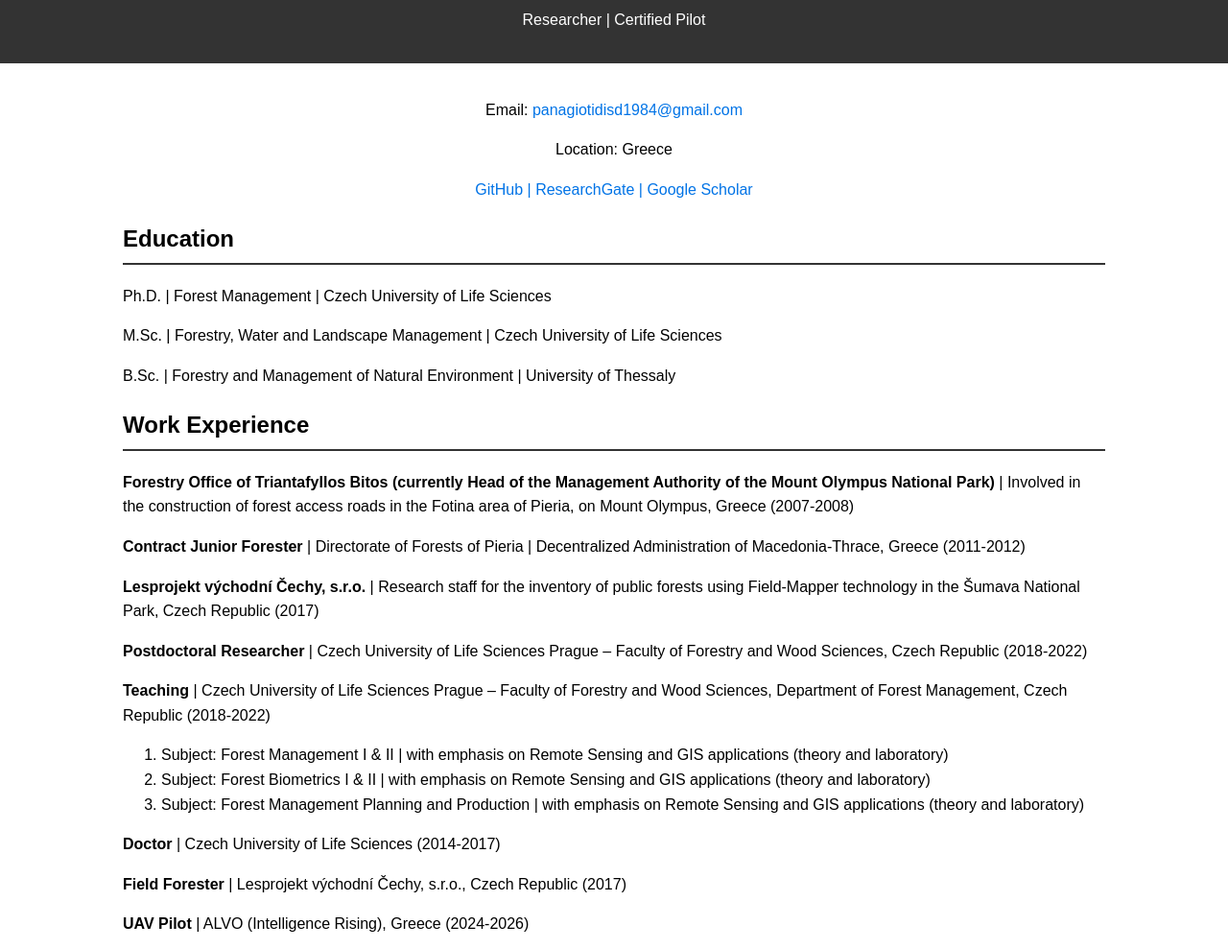
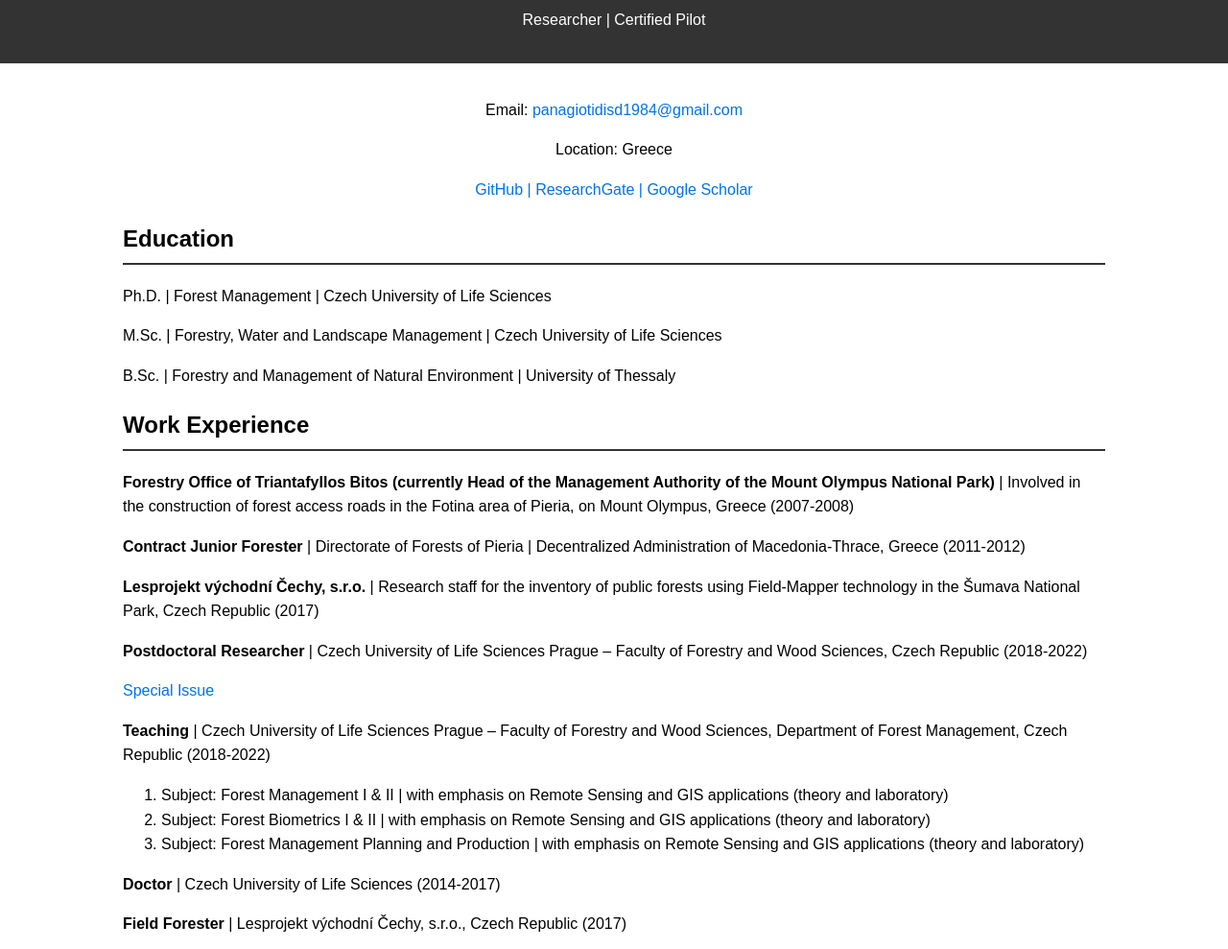
Before and after one commit to panagdim/Dimitrios-Panagiotidis_CV, a plain HTML site: page index.html in a window 1280 px wide. Shown: the part 102-1091 px from the top of the page at 96% size. Drawn offline with Linux system fonts and the light colour scheme.

Commit message:
Update index.html

```diff
--- a/index.html
+++ b/index.html
@@ -67,6 +67,7 @@
             <p><strong>Contract Junior Forester</strong> | Directorate of Forests of Pieria | Decentralized Administration of Macedonia-Thrace, Greece (2011-2012)</p>
             <p><strong>Lesprojekt východní Čechy, s.r.o.</strong> | Research staff for the inventory of public forests using Field-Mapper technology in the Šumava National Park, Czech Republic (2017) </p>
             <p><strong>Postdoctoral Researcher</strong> | Czech University of Life Sciences Prague – Faculty of Forestry and Wood Sciences, Czech Republic (2018-2022)</p>
+            <p><a href="https://eva.fld.czu.cz/en/r-13570-about-project">Special Issue</a></p>
             <p><strong>Teaching</strong> | Czech University of Life Sciences Prague – Faculty of Forestry and Wood Sciences, Department of Forest Management, Czech Republic (2018-2022)</p>
              <ol>
                <li>Subject: Forest Management I & II | with emphasis on Remote Sensing and GIS applications (theory and laboratory)</li>
```
